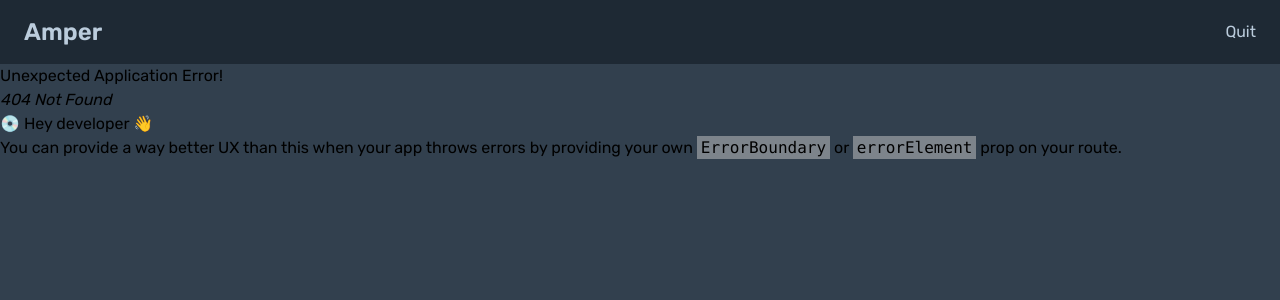
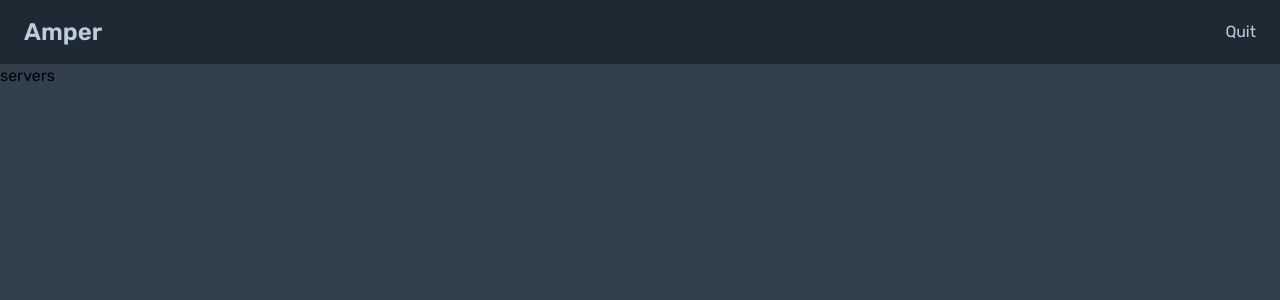
Before and after one commit to DipsDev/Amper, a React (Vite) app in the folder frontend/: page / in a window 1280 px wide. Before the commit this address had no page. Shown: the top 300 px of the page. Built offline with nearby package versions, Linux system fonts and the light colour scheme.

Commit message:
Reconfigured navbar

```diff
--- a/frontend/src/App.tsx
+++ b/frontend/src/App.tsx
@@ -1,21 +1,27 @@
 import { createBrowserRouter, RouterProvider } from "react-router-dom";
 import Navbar from "./components/navbar";
 import ServerPage from "./routes/server";
+import ServersPage from "./routes/servers";
 
 const router = createBrowserRouter([
   {
-    path: "/server/:containerId",
-    element: <ServerPage />,
+    path: "/",
+    element: <Navbar />,
+    children: [
+      {
+        path: "server/:containerId",
+        element: <ServerPage />,
+      },
+      {
+        path: "/",
+        element: <ServersPage />,
+      },
+    ],
   },
 ]);
 
 function App() {
-  return (
-    <main>
-      <Navbar />
-      <RouterProvider router={router} />
-    </main>
-  );
+  return <RouterProvider router={router} />;
 }
 
 export default App;
--- a/frontend/src/components/navbar.tsx
+++ b/frontend/src/components/navbar.tsx
@@ -1,10 +1,16 @@
 import { Menubar } from "primereact/menubar";
+import { Link, Outlet } from "react-router-dom";
 
 function Navbar() {
   return (
+    <>
       <header className="flex flex-col items-center justify-center w-full">
         <Menubar
-        start={<h1 className="font-semibold text-2xl">Amper</h1>}
+          start={
+            <h1 className="font-semibold text-2xl">
+              <Link to="/">Amper</Link>
+            </h1>
+          }
           pt={{
             root: {
               className:
@@ -18,6 +24,10 @@
           ]}
         />
       </header>
+      <main>
+        <Outlet />
+      </main>
+    </>
   );
 }
 
--- /dev/null
+++ b/frontend/src/routes/servers.tsx
@@ -0,0 +1,5 @@
+function ServersPage() {
+  return <div>servers</div>;
+}
+
+export default ServersPage;
```
Lines whose indentation alone changed are shown as unchanged.
